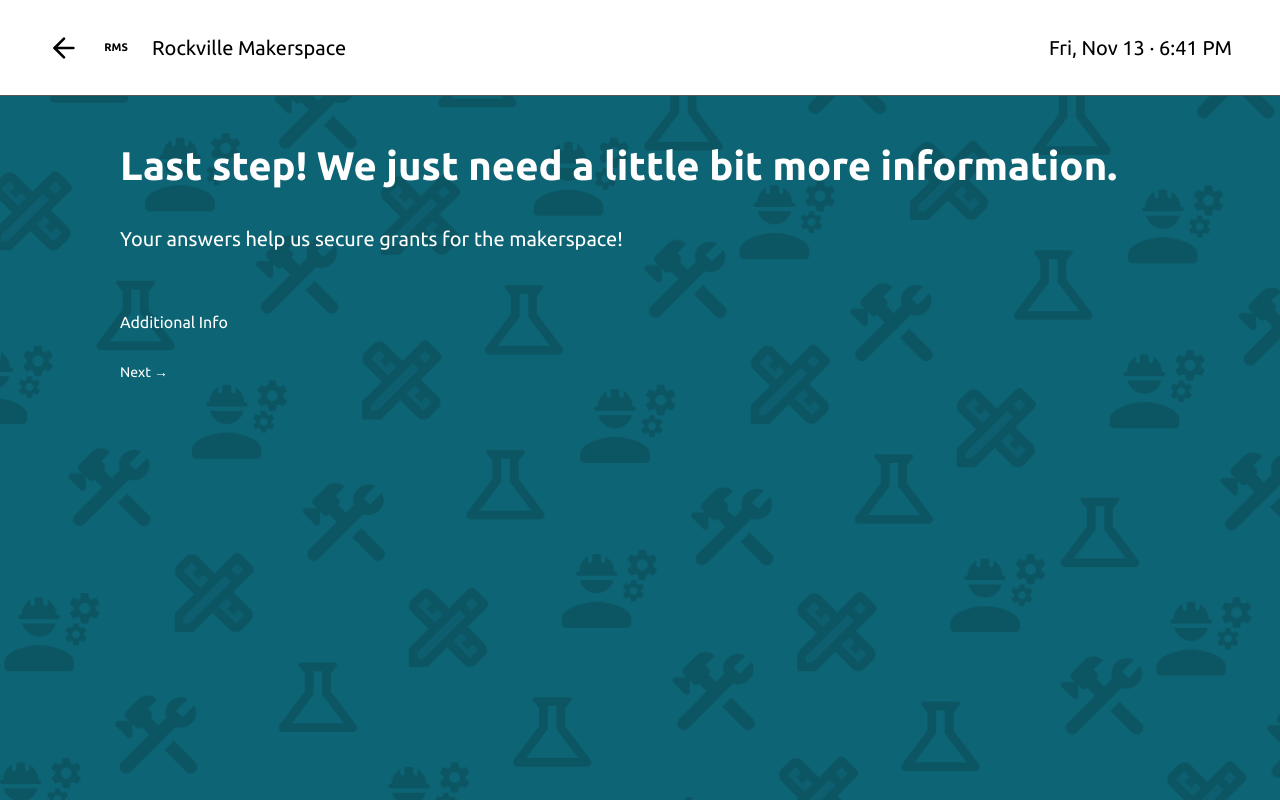
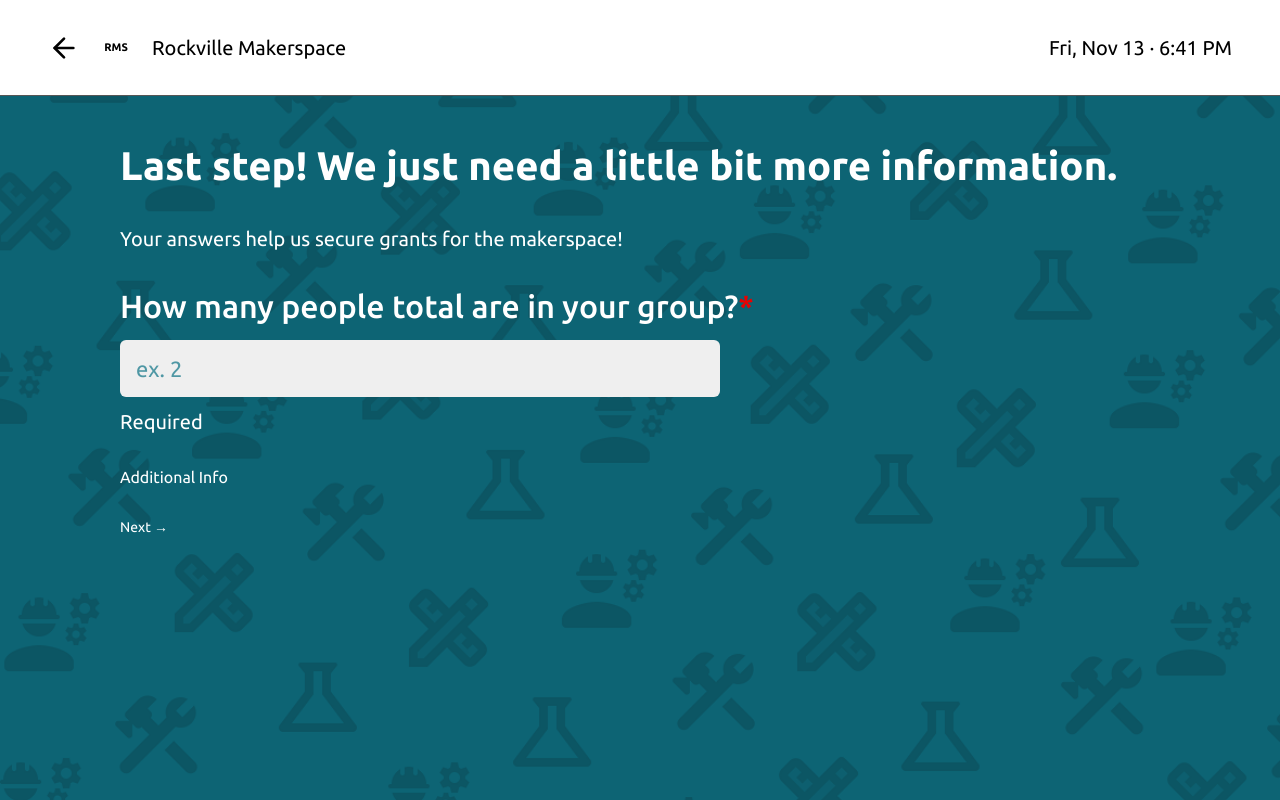
Before and after one commit to Hack4Impact-UMD/rockville-makerspace, a React (Vite) app in the folder packages/frontend/: page /additional-info in a window 1280 px wide. Built offline with nearby package versions, Linux system fonts and the light colour scheme; no server answers.

Commit message:
created the how many people in group question

```diff
--- a/packages/frontend/src/routes/_member-check-in/additional-info.tsx
+++ b/packages/frontend/src/routes/_member-check-in/additional-info.tsx
@@ -1,5 +1,6 @@
 import { createFileRoute } from "@tanstack/react-router";
 import { NextArrow } from "@frontend/components/ui/NextArrow.tsx";
+import { useState } from "react";
 
 const PURPOSE_IDS = ["volunteering", "event", "seed-library"] as const;
 type PurposeId = (typeof PURPOSE_IDS)[number];
@@ -34,16 +35,39 @@ export const Route = createFileRoute("/_member-check-in/additional-info")({
 
 /** One screen, two modes: base fields, or all fields. */
 function AdditionalInfo() {
-  const { allFields } = Route.useSearch();
+  const { allFields, purposes = [] } = Route.useSearch();
+  const isEvent = purposes.includes("event");
+  const isVolunteering = purposes.includes("volunteering");
+
+  const [groupSize, setGroupSize] = useState("");
+  const [event, setEvent] = useState("");
+  const [isInstructor, setIsInstructor] = useState("");
+  const [volunteerFor, setVolunteerFor] = useState("");
 
   return (
     <div className="flex flex-col py-[40px] px-[120px] text-[#FFFFFF] gap-[28px]">
       <h1 className="text-[40px] font-[700]">Last step! We just need a little bit more information.</h1>
       <p className="text-[20px] font-[400]">Your answers help us secure grants for the makerspace!</p>
 
-      <div>
+      <div className="flex flex-col gap-[10px]">
 
-        <label className="text-[32px] font-[500]"></label>
+        <label htmlFor="group-size" className="text-[32px] font-[500]">
+          How many people total are in your group?
+          <span className="text-warning">*</span>
+        </label>
+        <input
+          id="group-size"
+          type="number"
+          inputMode="numeric"
+          min={1}
+          required
+          placeholder="ex. 2"
+          value={groupSize}
+          onChange={(e) => setGroupSize(e.target.value)}
+          className="w-full max-w-[600px] rounded-md bg-[#efefef] px-4 py-3 text-[22px] text-teal placeholder:text-teal/70"
+        />
+        <span className="text-[20px] font-[400]">Required</span>
+
       </div>
 
 
```
